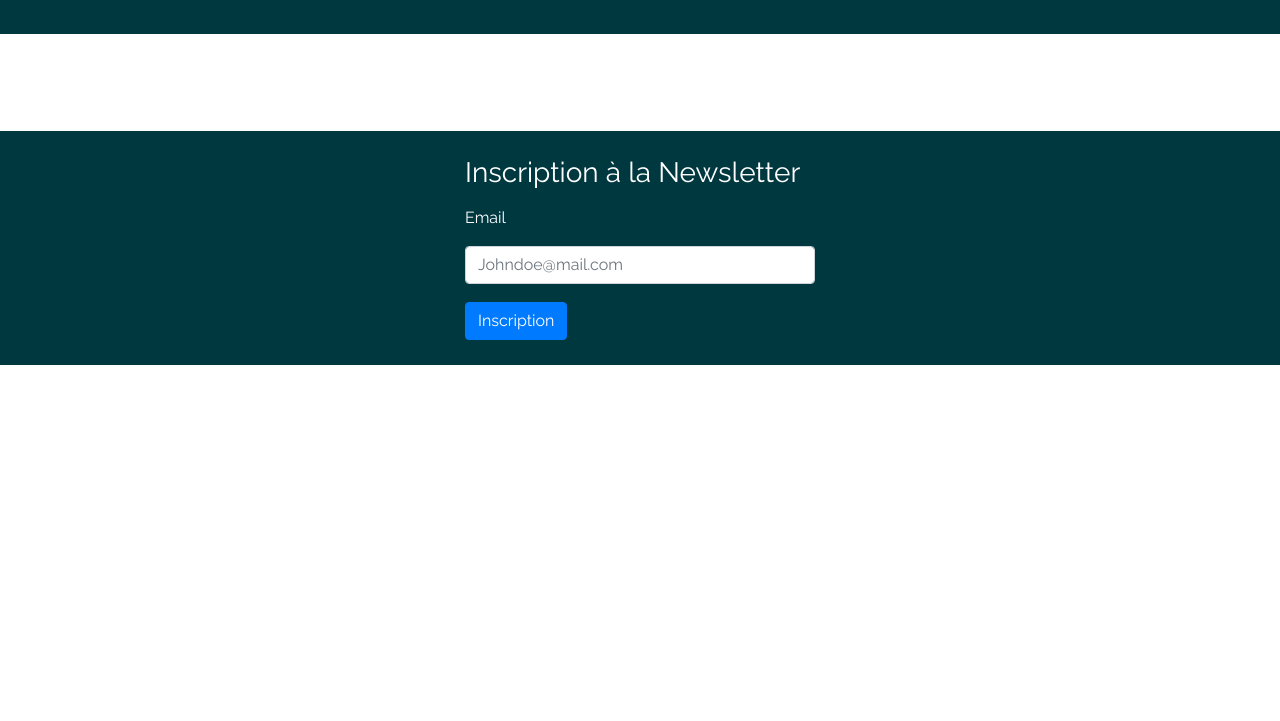
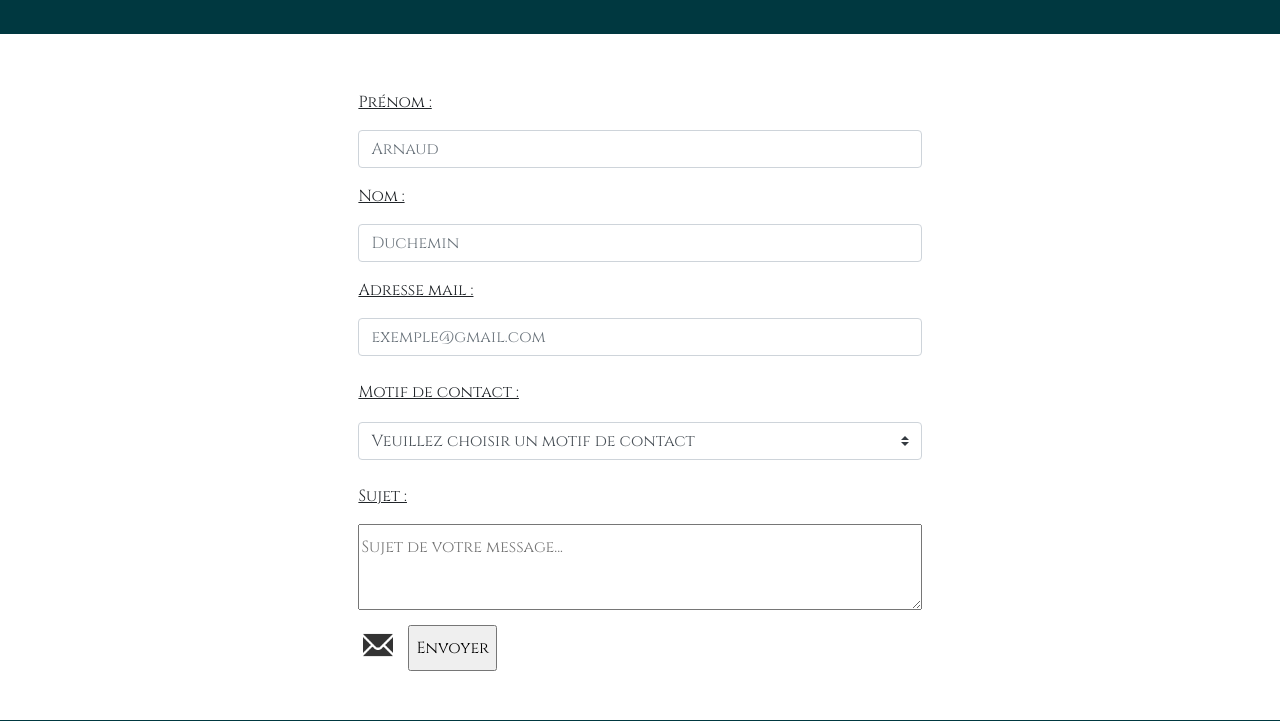
Before and after one commit to Warlickx/restaurant-css-framework, a plain HTML site: page contact.html in a window 1280 px wide. Shown: the part 1099-1820 px from the top of the page. Before the commit the page ends 1464 px from the top, so only its background shows below. Drawn offline with Linux system fonts and the light colour scheme.

Commit message:
page contact

```diff
--- /dev/null
+++ b/assets/scss/contact.scss
@@ -0,0 +1,15 @@
+.main-content {
+    form {
+        font-family: 'Raleway', sans-serif;
+        label {
+            text-decoration: underline;
+        }
+    }
+}
+
+.envoi {
+background-image: url(../img/send.png);
+background-size: 40px;
+background-repeat: no-repeat;
+padding-left: 50px;
+}
--- a/contact.html
+++ b/contact.html
@@ -7,6 +7,7 @@
     <link rel="stylesheet" href="assets/css/normalize.css">
     <link rel="stylesheet" href="assets/css/bootstrap.min.css">
     <link rel="stylesheet" href="assets/css/styles.css">
+    <link rel="stylesheet" href="assets/css/contact.css">
     <link href="https://fonts.googleapis.com/css?family=Cinzel|Kaushan+Script|Raleway" rel="stylesheet">
     <meta http-equiv="X-UA-Compatible" content="ie=edge">
 
@@ -84,8 +85,43 @@
 
         <!--MAIN-->
         <section class="main">
-            <div class="container main-content">
+            <div class="container main-content w-50">
                 <!--PLACER ICI VOS MODIFICATIONS PAGE-->
+                <!--PRENOM ET NOM-->
+                <form class="nom">
+                    <label for="fname">Prénom :</label>
+                    <input type="text" class="form-control mb-2 mr-sm-2" id="fname" placeholder="Arnaud">
+
+                    <label for="lname">Nom :</label>
+                    <input type="text" class="form-control mb-2 mr-sm-2" id="lname" placeholder="Duchemin">
+                </form>
+                <!--ADRESSE MAIL-->
+                <form class="mail">
+                    <p><label for="email">Adresse mail :</label>
+                    <input type="text" class="form-control" id="email" placeholder="exemple@gmail.com"></p>
+                </form>
+                  <!--SELECTION MOTIF-->
+                <form class="motif">
+                    <p>
+                    <label for="motif">Motif de contact :</label>
+                    <select class="custom-select">
+                        <option selected="default">Veuillez choisir un motif de contact</option>
+                        <option value="reservation">Réservation</option>
+                        <option value="renseignement">Renseignement</option>
+                        <option value="reclamation">Réclamation</option>
+                        <option value="journalisme">Journalisme</option>
+                        <option value="embauche">Embauche</option>
+                      </select>
+                    </p>
+                </form>
+                <!--MESSAGE-->
+                <form class="message">
+                        <label for="sujet">Sujet :</label>
+                        <textarea id="sujet" name="sujet" placeholder="Sujet de votre message..." style="width:100%"></textarea>
+                    <div class="envoi">
+                        <input type="submit" value="Envoyer">
+                    </div>
+                </form>
             </div>
         </section>
 
```
Also changed, not shown: assets/css/contact.css (added), assets/css/contact.min.css (added), assets/img/send.png (added), dist/css/contact.min.css (added), dist/css/styles.min.css (added), 4 other files.
